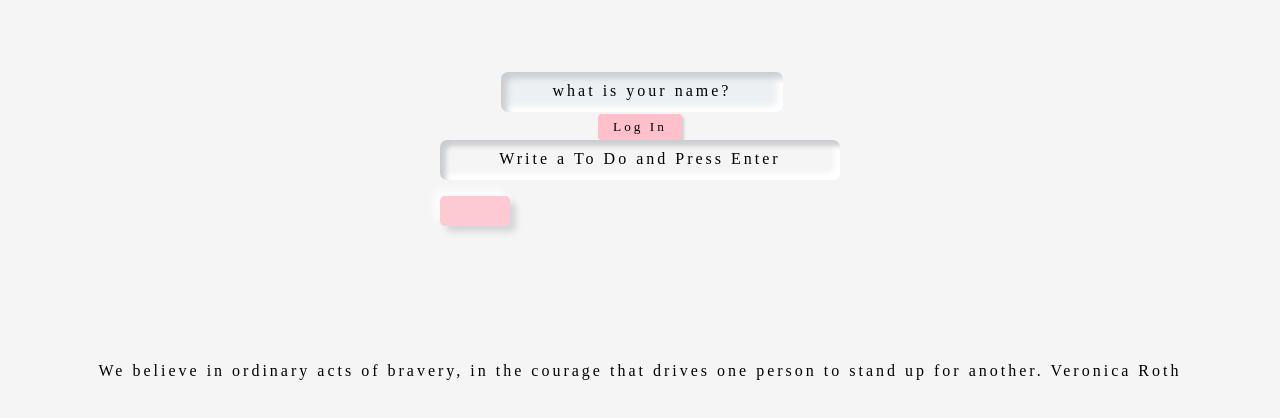
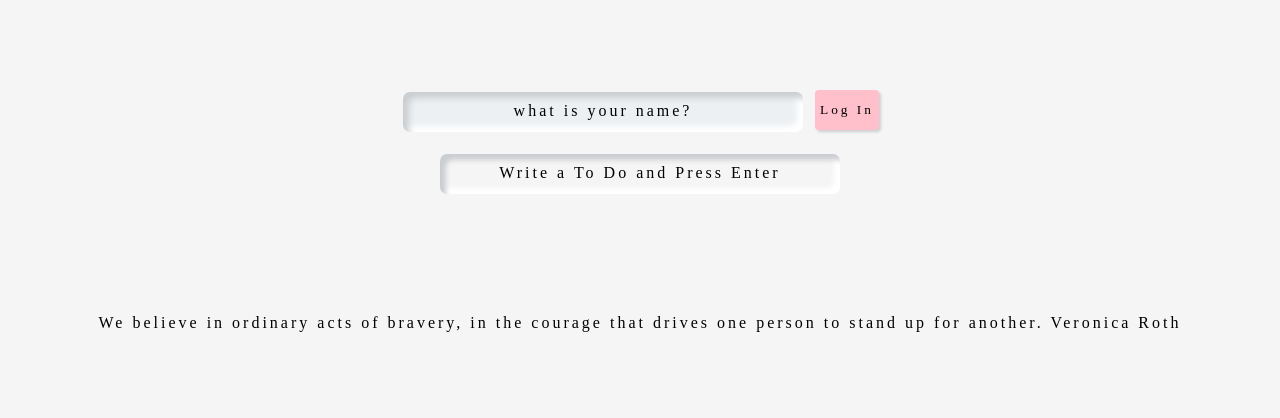
Before and after one commit to sumtuckyi/todo-app, a plain HTML site: page index.html in a window 1280 px wide. Shown: the part 296-714 px from the top of the page. Drawn offline with Linux system fonts and the light colour scheme; a web font is replaced by a local one.

Commit message:
css, js 수정

```diff
--- a/index.html
+++ b/index.html
@@ -37,7 +37,7 @@
             <form id="todo-form">
                 <input type="text" placeholder="Write a To Do and Press Enter" required>
             </form>
-            <ul id="todo-list"></ul>
+            <ul class="hidden" id="todo-list"></ul>
         </div>
     </div>
 
--- a/style.css
+++ b/style.css
@@ -2,10 +2,6 @@
     font-family: 'Gloock', serif;
     letter-spacing: 3px;
     box-sizing: border-box;
-}
-
-.hidden {
-    display: none;
 }
 
 html {
@@ -31,6 +27,7 @@ input::placeholder{
     color: black;
     font-size: medium;
 }
+
 #d-day-form {
     width: 50%;
     height: 30%;
@@ -65,11 +62,14 @@ input::placeholder{
 
 #login-form {
     text-align: center;
+    display: flex;
+    margin: 20px;
 }
 #login-form input.login {
-    width: 30%;
+    width: auto;
+    height: 40px;
     padding: 5px;
-    margin: auto;
+    margin-left: 10px;
     border: none;
     border-radius: 4px;
     text-align: center;
@@ -77,7 +77,8 @@ input::placeholder{
     box-shadow: 2px 2px 3px #cbced1 ;
 }
 #login-form input.name {
-    width: 100%;
+    height: 40px;
+    width: 400px;
     margin: auto;
     background: #ecf0f3;
     padding: 15px;
@@ -94,6 +95,7 @@ input::placeholder{
     outline: none;
     border-bottom: 0.8px solid #032343;
 }
+
 #greeting {
     justify-content: center;
 }
@@ -103,6 +105,7 @@ input::placeholder{
     align-items: center;
     justify-items: center;
 }
+
 #todo-form input {
     height: 40px;
     width: 400px;
@@ -129,12 +132,11 @@ input::placeholder{
     display: flex;
     flex-direction: column;
     justify-content: center;
+    align-items: center;
 }
 
 ul {
     list-style-type: disc;
-    height: fit-content;
-    width: fit-content;
     background-color: pink;
     text-align: start;
     border-radius: 5px;
@@ -159,3 +161,7 @@ button {
 h1 {
     text-align: center;
 }
+
+.hidden {
+    display: none !important;
+}
--- a/todo.js
+++ b/todo.js
@@ -3,6 +3,7 @@ const todoInput = todoForm.querySelector("input");
 const todoList = document.getElementById("todo-list");
 
 const TODOS_KEY = "todos";
+
 
 let toDos = [];
 
@@ -28,6 +29,7 @@ function paintToDo(newTodo){
     li.appendChild(span);
     li.appendChild(button);
     todoList.appendChild(li);
+    todoList.classList.remove(HIDDEN_CLASSNAME);
 }
 
 function handleToDoSubmit(event){
```
